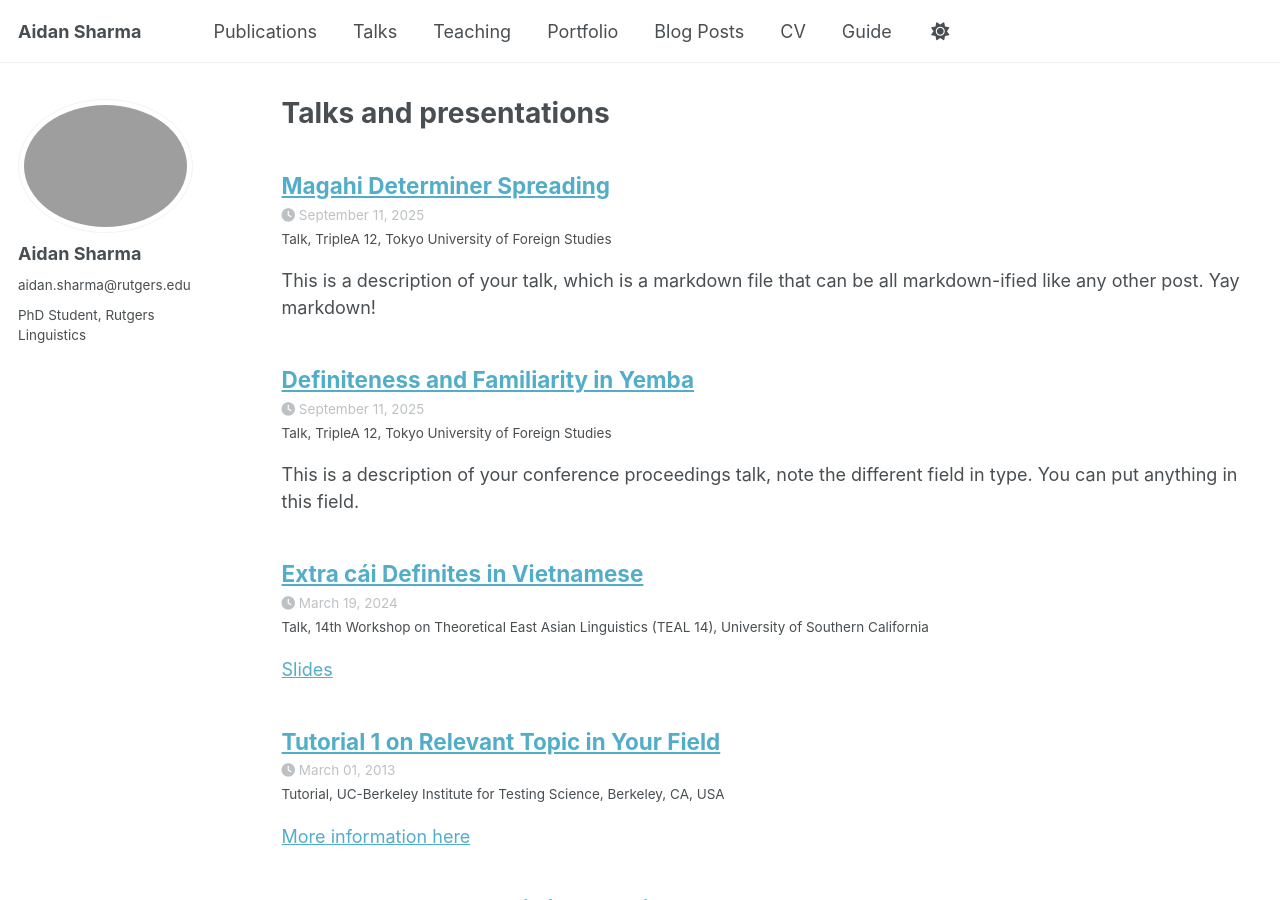
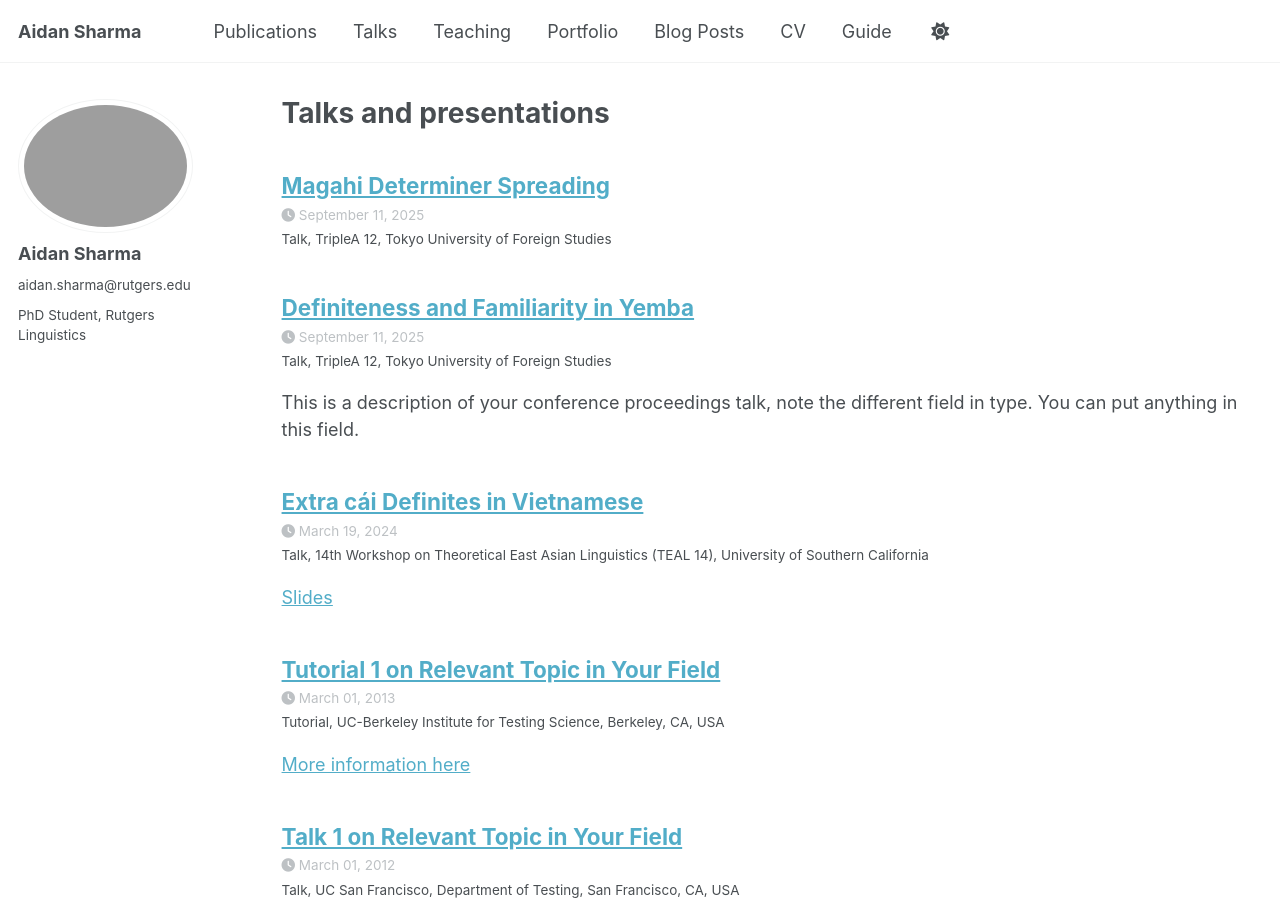
Before and after one commit to aidansharma98/aidansharma98.github.io, a Jekyll site: the page built from _pages/talks.html, in a window 1280 px wide and 900 px high. Built offline with Jekyll 4.4.1, drawn with Linux system fonts in a browser that asks for light colours; a script that is not in the unit is left out.

Commit message:
Update Magahi Determiner Spreading talk details
Removed unnecessary description and cleaned up formatting.

```diff
--- a/_talks/Magahi-Determiner-Spreading.md
+++ b/_talks/Magahi-Determiner-Spreading.md
@@ -2,10 +2,7 @@
 title: "Magahi Determiner Spreading"
 collection: talks
 type: "Talk"
-permalink: ""
 venue: "TripleA 12"
 date: 2025-09-11
 location: "Tokyo University of Foreign Studies"
 ---
-
-This is a description of your talk, which is a markdown file that can be all markdown-ified like any other post. Yay markdown!
```
